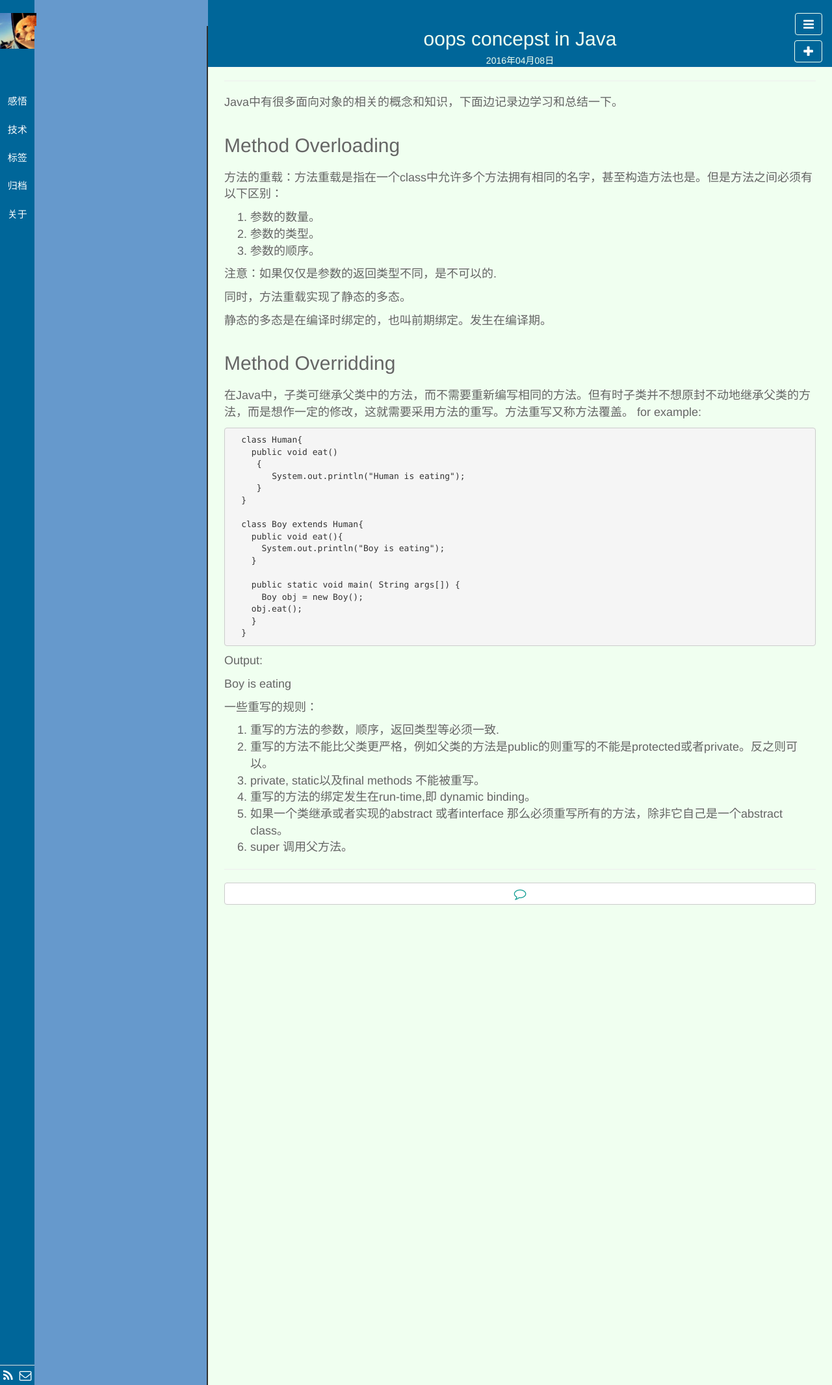
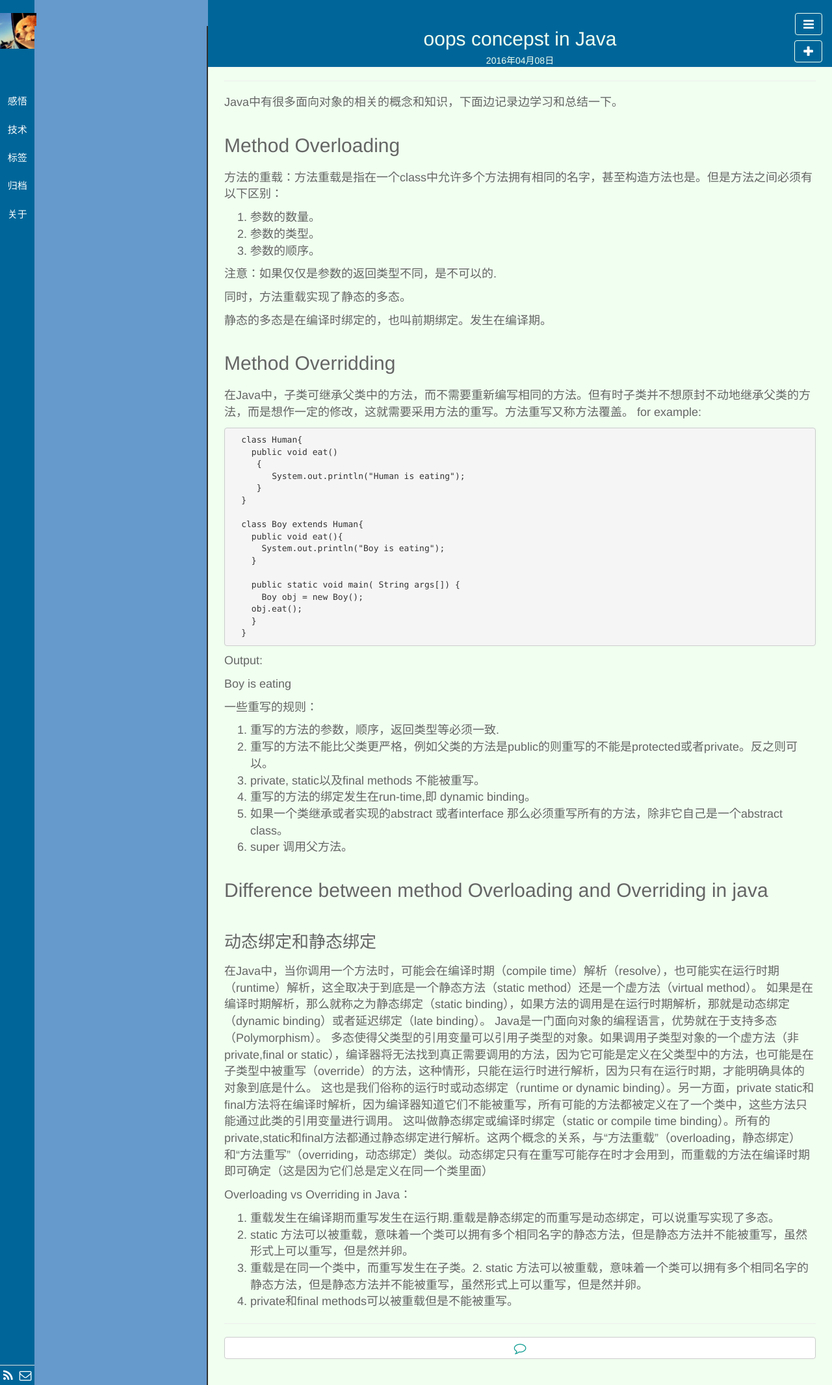
Before and after one commit to llx1105/llx1105.github.io, a Jekyll site: the page built from _posts/技术/2016-04-08-OOPS-concepst-in-java.md, in a window 1280 px wide. Shown: the whole page at 65% size. Built offline with Jekyll 4.4.1, drawn with Linux system fonts in a browser that asks for light colours; nearby versions of some CDN libraries; library files that are not in the unit come from our copies; Markdown is read by kramdown in place of the engine named in the settings.

Commit message:
add diff between overriding and overloading

```diff
--- a/_posts/技术/2016-04-08-OOPS-concepst-in-java.md
+++ b/_posts/技术/2016-04-08-OOPS-concepst-in-java.md
@@ -56,3 +56,19 @@ Boy is eating
   4. 重写的方法的绑定发生在run-time,即 dynamic binding。
   5. 如果一个类继承或者实现的abstract 或者interface 那么必须重写所有的方法，除非它自己是一个abstract class。
   6. super 调用父方法。
+
+##Difference between method Overloading and Overriding in java
+
+###动态绑定和静态绑定
+  在Java中，当你调用一个方法时，可能会在编译时期（compile time）解析（resolve），也可能实在运行时期（runtime）解析，这全取决于到底是一个静态方法（static method）还是一个虚方法（virtual method）。
+如果是在编译时期解析，那么就称之为静态绑定（static binding），如果方法的调用是在运行时期解析，那就是动态绑定（dynamic binding）或者延迟绑定（late binding）。
+Java是一门面向对象的编程语言，优势就在于支持多态（Polymorphism）。
+多态使得父类型的引用变量可以引用子类型的对象。如果调用子类型对象的一个虚方法（非private,final or static），编译器将无法找到真正需要调用的方法，因为它可能是定义在父类型中的方法，也可能是在子类型中被重写（override）的方法，这种情形，只能在运行时进行解析，因为只有在运行时期，才能明确具体的对象到底是什么。
+  这也是我们俗称的运行时或动态绑定（runtime or dynamic binding）。另一方面，private static和final方法将在编译时解析，因为编译器知道它们不能被重写，所有可能的方法都被定义在了一个类中，这些方法只能通过此类的引用变量进行调用。
+  这叫做静态绑定或编译时绑定（static or compile time binding）。所有的private,static和final方法都通过静态绑定进行解析。这两个概念的关系，与“方法重载”（overloading，静态绑定）和“方法重写”（overriding，动态绑定）类似。动态绑定只有在重写可能存在时才会用到，而重载的方法在编译时期即可确定（这是因为它们总是定义在同一个类里面）
+
+Overloading vs Overriding in Java：
+1. 重载发生在编译期而重写发生在运行期.重载是静态绑定的而重写是动态绑定，可以说重写实现了多态。
+2. static 方法可以被重载，意味着一个类可以拥有多个相同名字的静态方法，但是静态方法并不能被重写，虽然形式上可以重写，但是然并卵。
+3. 重载是在同一个类中，而重写发生在子类。2. static 方法可以被重载，意味着一个类可以拥有多个相同名字的静态方法，但是静态方法并不能被重写，虽然形式上可以重写，但是然并卵。
+4. private和final methods可以被重载但是不能被重写。
```
